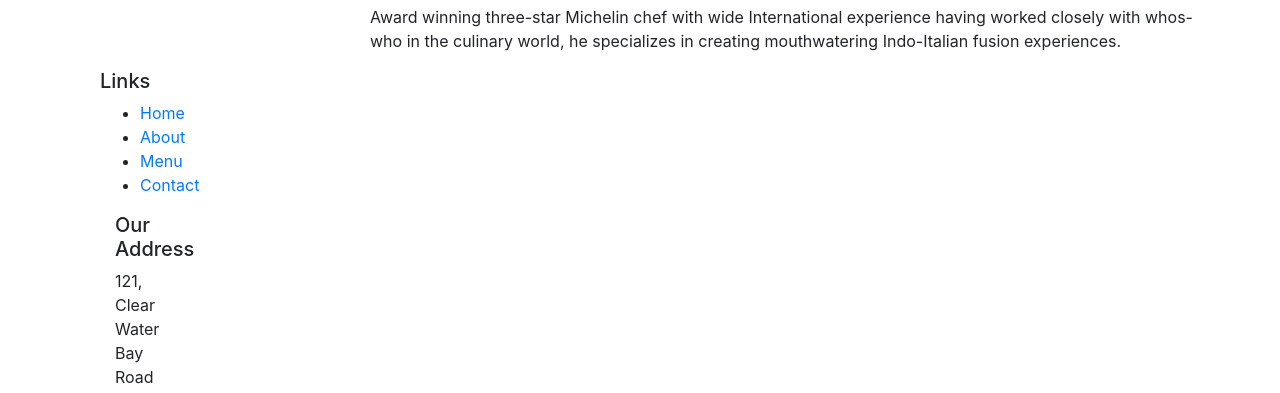
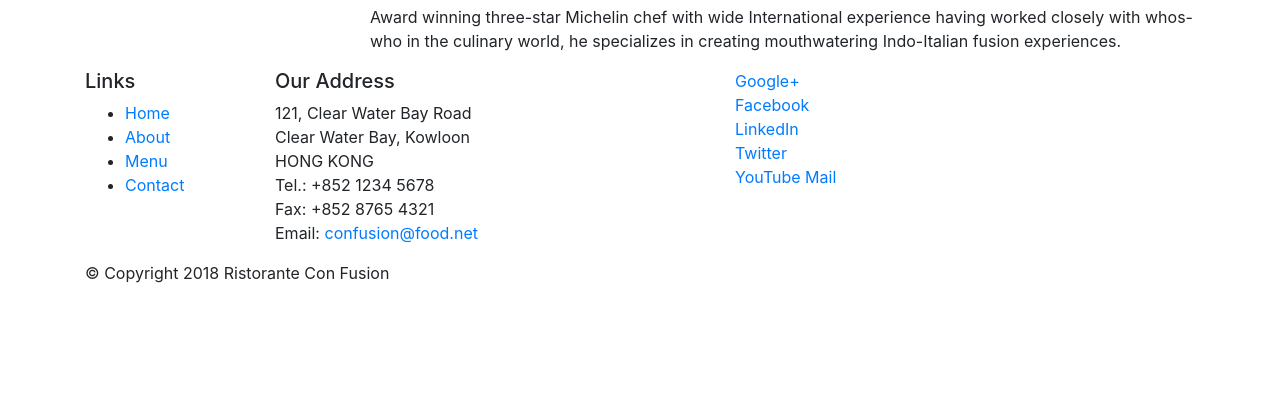
Before and after one commit to Srishtihere/conFusion-bootstrap, a website: page index.html in a window 1280 px wide. Shown: the part 555-948 px from the top of the page. After the commit the page ends 856 px from the top, so only its background shows below. Drawn offline with nearby package versions, Linux system fonts and the light colour scheme.

Commit message:
bootstrap grid footer correction

```diff
--- a/index.html
+++ b/index.html
@@ -58,8 +58,8 @@
 
     <footer>
         <div class="container">
-            <div class="col-4 col-sm-2">
-                <div>
+            <div class="row">
+                <div class="col-4 col-sm-2">
                     <h5>Links</h5>
                     <ul>
                         <li><a href="#">Home</a></li>
@@ -79,8 +79,8 @@
 		              Email: <a href="mailto:confusion@food.net">confusion@food.net</a>
 		           </address>
                 </div>
-                <div class="col-12 col-sm-4">
-                    <div >
+                <div class="row">
+                    <div class="col-12 col-sm-4">
                         <a href="http://google.com/+">Google+</a>
                         <a href="http://www.facebook.com/profile.php?id=">Facebook</a>
                         <a href="http://www.linkedin.com/in/">LinkedIn</a>
@@ -90,8 +90,8 @@
                     </div>
                 </div>
            </div>
-           <div class="col-auto">
-                <div>
+           <div class="row">
+                <div class="col-auto">
                     <p>© Copyright 2018 Ristorante Con Fusion</p>
                 </div>
            </div>
```
